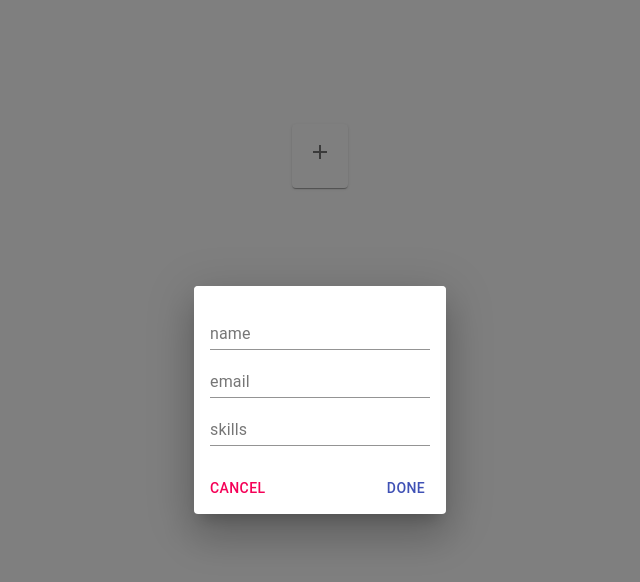
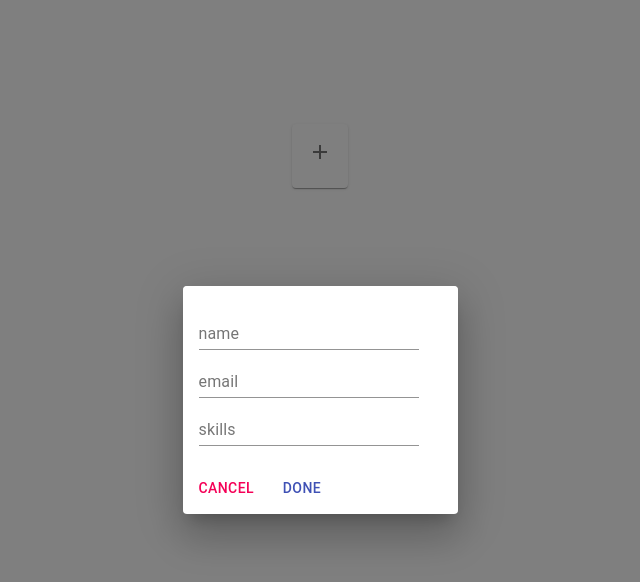
Before and after one commit to ananddtyagi/NeedItGotIt, a React (Create React App) app in the folder needitgotit/: page / in a window 1280 px wide. Shown: the top 582 px of the page, without its empty margins (320-960 px from the left). Built offline with nearby package versions, Linux system fonts and the light colour scheme.

Commit message:
figured out how to communicate between parent and child with hooks

```diff
--- a/needitgotit/src/components/inputcard.jsx
+++ b/needitgotit/src/components/inputcard.jsx
@@ -29,7 +29,9 @@ const useStyles = makeStyles(theme => ({
 }));
 
 
-export default function InputCard() {
+
+  export default function InputCard({onCancel, onSubmit}) {
+
     const classes = useStyles();
 
     return (
@@ -42,8 +44,9 @@ export default function InputCard() {
               <TextField id="description" label="skills"/>
             </FormControl>
           </CardContent>
-        <CardActions>
-          <Button className={classes.done} onClick={() => {this.props.openvar = false}}>Done</Button>
+          <CardActions className={classes.cardActions}>
+            <Button onClick={onCancel} color="secondary">Cancel</Button>
+            <Button type = "submit" className={classes.done} color="primary" onClick={onSubmit}> Done</Button>
           </CardActions>
         </Card>
       </div>
--- a/needitgotit/src/components/needit.jsx
+++ b/needitgotit/src/components/needit.jsx
@@ -47,7 +47,15 @@ export default function NeedIt() {
     setOpen(true);
   }
 
-  const handleClose = () => {
+  const formdata = (data) => {
+    setOpen(data)
+  }
+
+  const handleCancel = () => {
+    setOpen(false);
+  }
+
+  const handleSubmit = () => {
     setOpen(false);
   }
 
@@ -64,20 +72,8 @@ export default function NeedIt() {
         </Grid>
       </Grid>
 
-      <Dialog open={open} onClose={handleClose} aria-labelledby="form-dialog-title">
-        <Card className={classes.card}>
-          <CardContent>
-            <FormControl>
-              <TextField id="name" label="name"/>
-              <TextField id="email" label="email"/>
-              <TextField id="description" label="skills"/>
-            </FormControl>
-          </CardContent>
-          <CardActions className={classes.cardActions}>
-            <Button onClick={handleClose} color="secondary">Cancel</Button>
-            <Button className={classes.done} color="primary" onClick={handleClose}>Done</Button>
-          </CardActions>
-        </Card>
+      <Dialog open={open} aria-labelledby="form-dialog-title">
+        <InputCard onCancel={handleCancel} onSubmit={handleSubmit}/>
       </Dialog>
     </div>
   );
```
Lines whose indentation alone changed are shown as unchanged.
